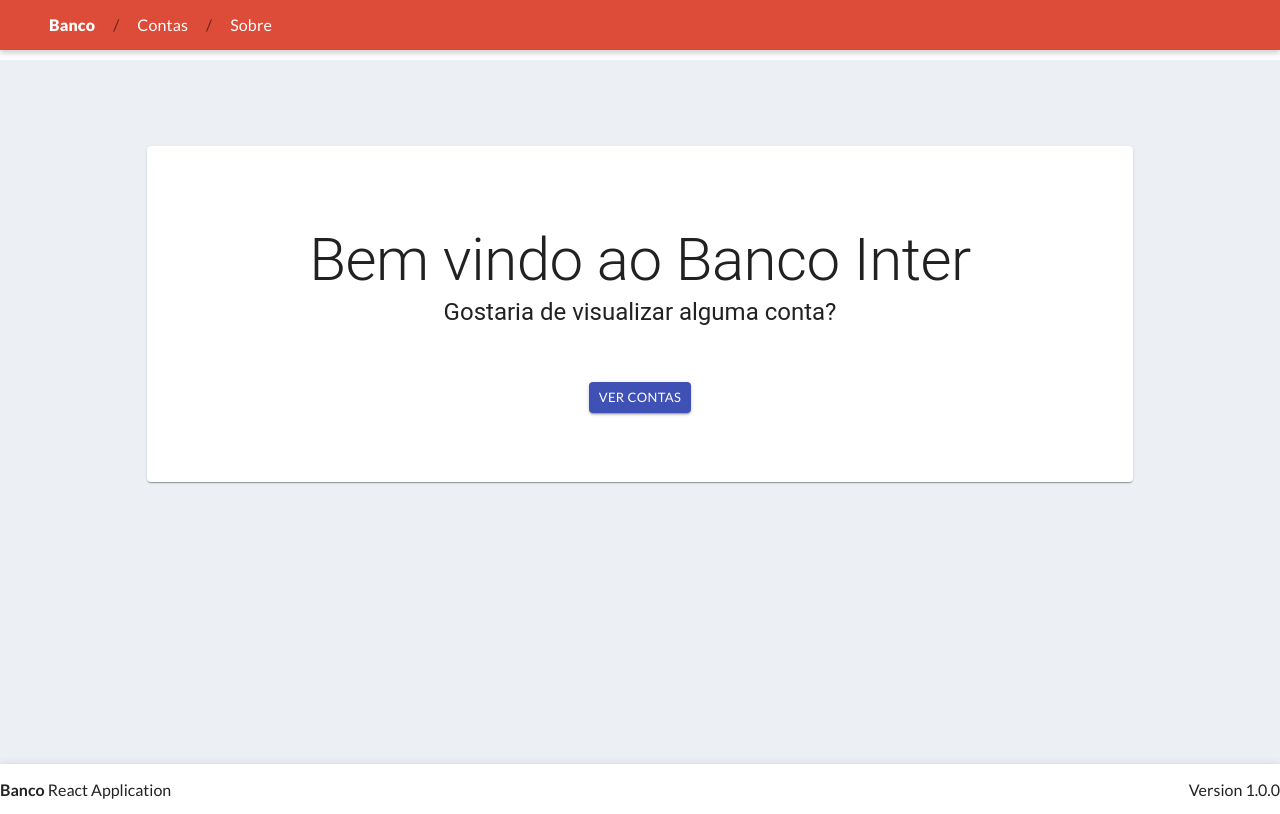
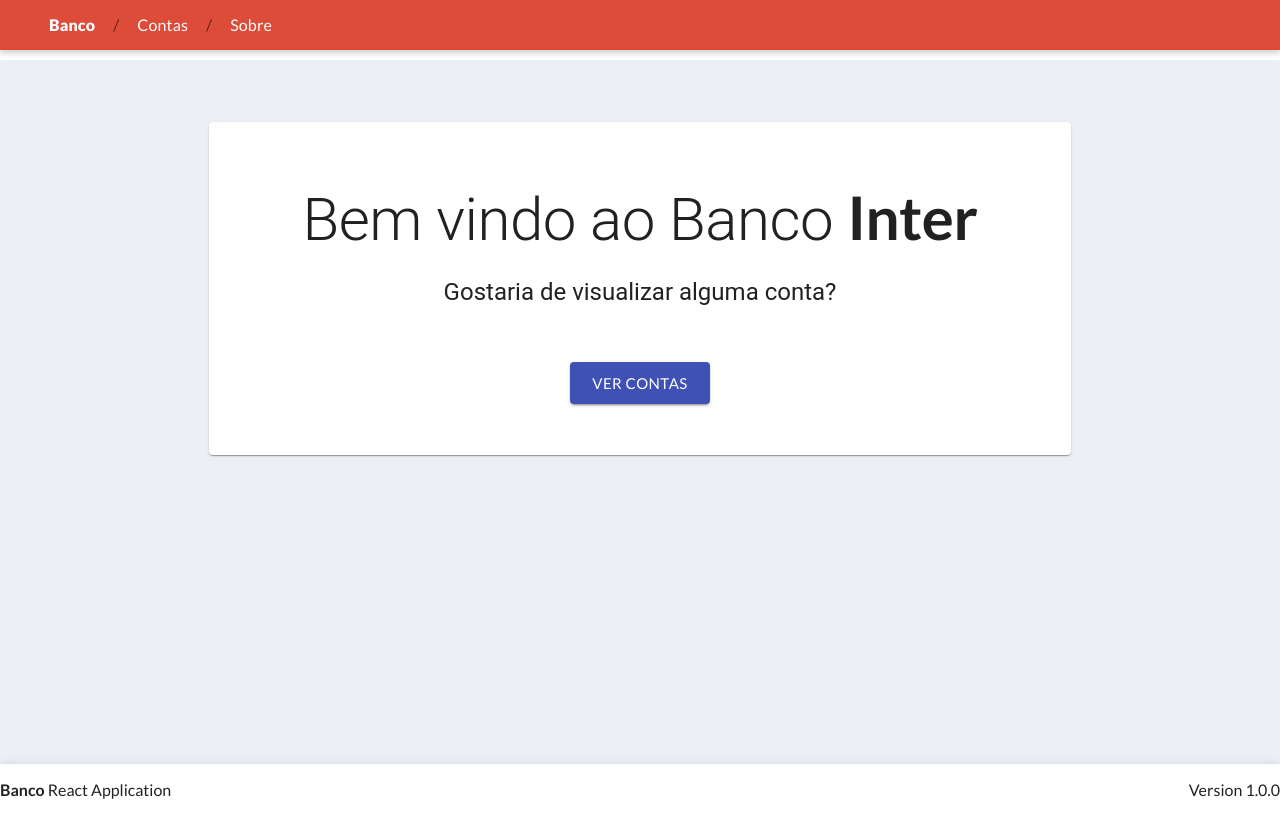
Before and after one commit to RodolfoHerman/banco-ui-react, a React (Create React App) app: page /home in a window 1280 px wide. Built offline with nearby package versions, Linux system fonts and the light colour scheme.

Commit message:
Criando o AboutView e refatorando CSS

```diff
--- a/src/components/App/App.tsx
+++ b/src/components/App/App.tsx
@@ -1,21 +1,18 @@
 import { Container, withStyles } from '@material-ui/core';
 import React from 'react';
 import { BrowserRouter, Redirect, Route, Switch } from 'react-router-dom';
-import HomeView from '../../views/HomeView';
+import { AboutView, HomeView } from '../../views';
 import Footer from '../Footer';
 import Header from '../Header';
 import { HeaderMenu } from '../Header';
 
-const styles = {
+const styles = () => ({
 	ContainerContent: {
         backgroundColor: '#ecf0f5',
         minHeight: '88vh',
-        display: 'flex',
-        alignItems: 'center',
-        alignContent: 'center'
     },
 
-};
+});
 
 declare interface AppProps {
     classes?: {
@@ -34,7 +31,7 @@
 	},
 	{
 		nome: 'Sobre',
-		link: '/'
+        link: '/sobre'
 	}
 ];
 
@@ -49,6 +46,7 @@
                             <Redirect to="/home" />
                         </Route>
                         <Route exact path="/home" component={HomeView} />
+                        <Route exact path="/sobre" component={AboutView} />
                     </Switch>
                 </Container>
                 <Footer version="Version 1.0.0" />
--- a/src/components/Footer/Footer.tsx
+++ b/src/components/Footer/Footer.tsx
@@ -1,7 +1,7 @@
 import { AppBar, Container, withStyles } from '@material-ui/core';
 import React from 'react';
 
-const styles = {
+const styles = () => ({
     '@global': {
 		'header.FooterContainer': {
             height: '50px',
@@ -25,7 +25,7 @@
             left: '0px'
         }
     }
-}
+});
 
 declare interface FooterProps {
     classes?: {
--- a/src/components/Header/Header.tsx
+++ b/src/components/Header/Header.tsx
@@ -4,7 +4,7 @@
 import Container from '@material-ui/core/Container';
 import { withStyles } from '@material-ui/core';
 
-const styles = {
+const styles = () => ({
 	header: {
 		backgroundColor: '#dd4b39',
 		height: '50px',
@@ -31,7 +31,7 @@
 			borderRadius: '10px',
 		}
 	}
-};
+});
 
 export interface HeaderMenu {
 	nome: string,
--- /dev/null
+++ b/src/views/AboutView.tsx
@@ -0,0 +1,40 @@
+import { Grid, Typography, withStyles } from '@material-ui/core';
+import React from 'react';
+
+const styles = () => ({
+    GridStyle: {
+        padding: '5%',
+        '& > *:not(:last-child)': {
+            marginBottom: "20px",
+        },
+        '& > *:not(:first-child)': {
+            fontSize: "1.2em"
+        }
+    }
+});
+
+declare interface AboutViewProps {
+    classes?: {
+        [seletor: string]: string
+    }
+}
+
+const AboutView: React.FC<AboutViewProps> = (props) => {
+    return (
+        <Grid
+            className={props.classes?.GridStyle}
+            direction="column"
+        >
+            <Typography component="h2" variant="h3">
+                Sobre
+            </Typography>
+            <p>Banco | Aplicação que visualiza contas do banco Inter</p>
+            <p>Serviços diposnibilizados na API:</p>
+            <p>1) Serviço para verificar o saldo de uma conta corrente.</p>
+            <p>2) Serviço para realizar um depósito em uma determinada conta corrente.</p>
+            <p>3) Serviço para realizar um saque de uma determinada conta corrente.</p>
+        </Grid>
+    )
+}
+
+export default withStyles(styles)(AboutView);
--- a/src/views/HomeView.tsx
+++ b/src/views/HomeView.tsx
@@ -1,21 +1,25 @@
-import { Card, CardActions, CardContent, Typography, withStyles } from '@material-ui/core';
+import { Card, CardActions, CardContent, Grid, Typography, withStyles } from '@material-ui/core';
 import Button from '@material-ui/core/Button';
 import React from 'react';
 
-const styles = {
-	CardContent: {
+const styles = () => ({
+	GridContent: {
         width: '80%',
-        minHeight: '200px',
         margin: 'auto',
         textAlign: 'center' as 'center',
         padding: '5%',
-        marginTop: '7%'
+    },
+    CardStyle: {
+        padding: '5%',
+        '& div h1': {
+            marginBottom: '20px'
+        }
     },
     CardActions: {
         display: 'block',
         marginTop: '30px'
     }
-};
+});
 
 declare interface HomeViewProps {
     classes?: {
@@ -25,29 +29,27 @@
 
 const HomeView: React.FC<HomeViewProps> = (props) => {
     return (
-        <Card className={props.classes?.CardContent}>
+        <Grid className={props.classes?.GridContent}>
+            <Card className={props.classes?.CardStyle}>
                 <CardContent>
                     <Typography component="h1" variant="h2">
-                    {
-                        "Bem vindo ao Banco Inter"
-                    }
+                        Bem vindo ao Banco <strong>Inter</strong>
                     </Typography>
                     <Typography component="h4" variant="h5">
-                    {
-                        "Gostaria de visualizar alguma conta?"
-                    }
+                        Gostaria de visualizar alguma conta?
                     </Typography>
                 </CardContent>
                 <CardActions className={props.classes?.CardActions}>
                         <Button
                             variant="contained"
                             color="primary"
-                        size="small"
+                            size="large"
                         >
-                        {'Ver contas'}
+                            Ver contas
                         </Button>
                 </CardActions>
             </Card>
+        </Grid>
     )
 }
 
--- /dev/null
+++ b/src/views/index.ts
@@ -0,0 +1,7 @@
+import AboutView from './AboutView';
+import HomeView from './HomeView';
+
+export {
+    AboutView,
+    HomeView
+}
```
Lines whose indentation alone changed are shown as unchanged.
